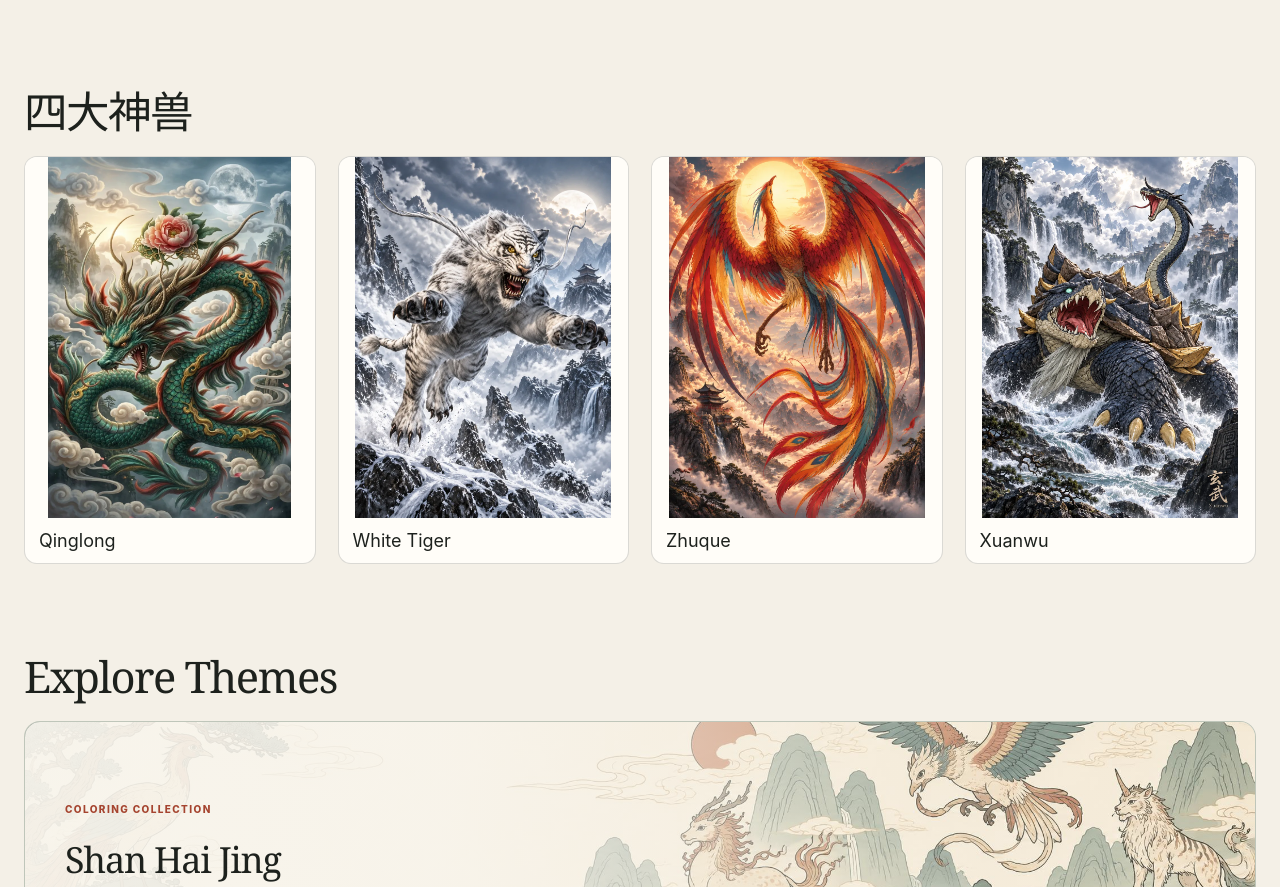
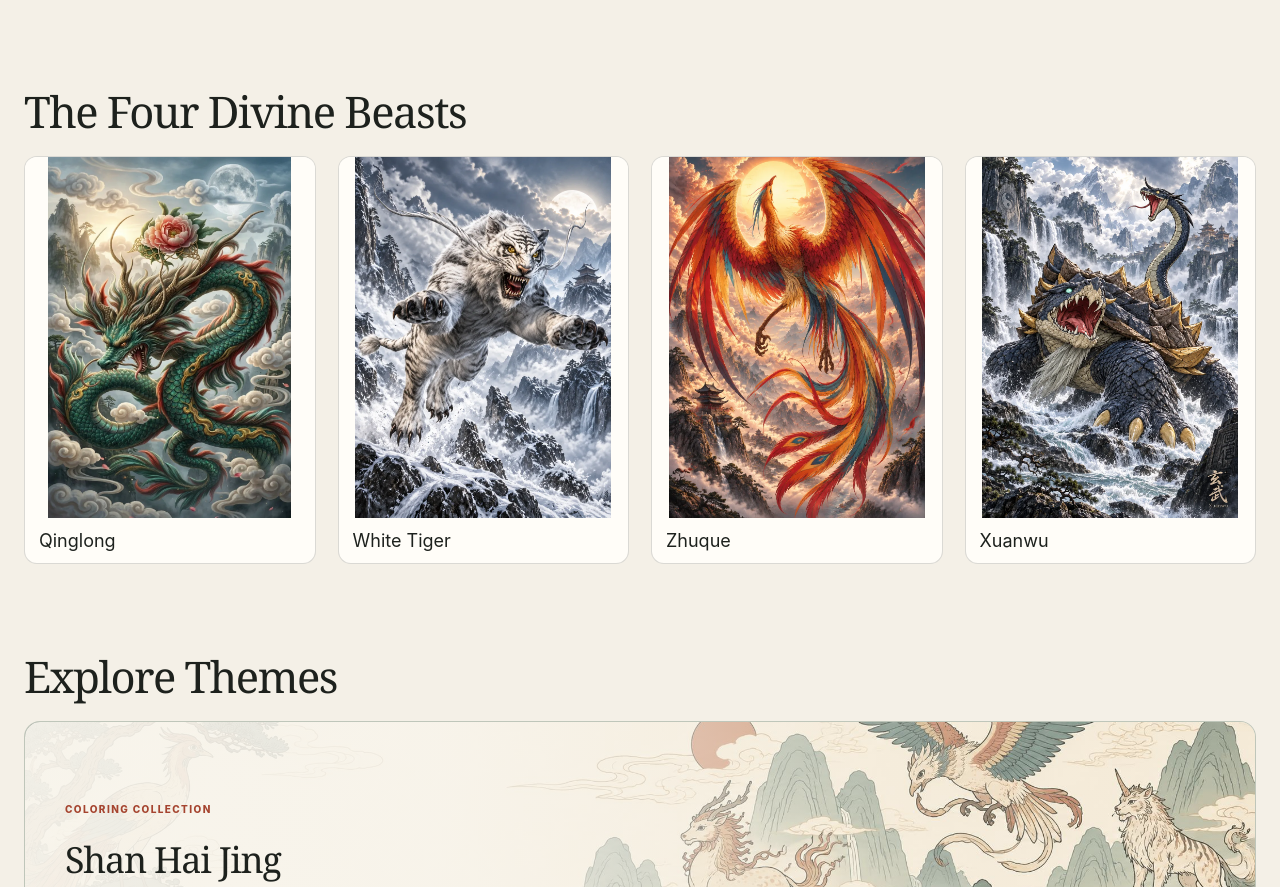
Before and after one commit to rakezhou2020/mythcoloring, a Next.js app: page / in a window 1280 px wide. Shown: the part 2036-2923 px from the top of the page. Built offline with nearby package versions, Linux system fonts and the light colour scheme.

Commit message:
Translate divine beasts heading to English

```diff
--- a/app/page.tsx
+++ b/app/page.tsx
@@ -84,7 +84,7 @@ export default function Home() {
       </section>
       <section className="section wrap">
         <div className="section-heading">
-          <h2>四大神兽</h2>
+          <h2>The Four Divine Beasts</h2>
         </div>
         <div className="divine-beast-grid">
           {fourDivineBeasts.map((beast) => (
```
